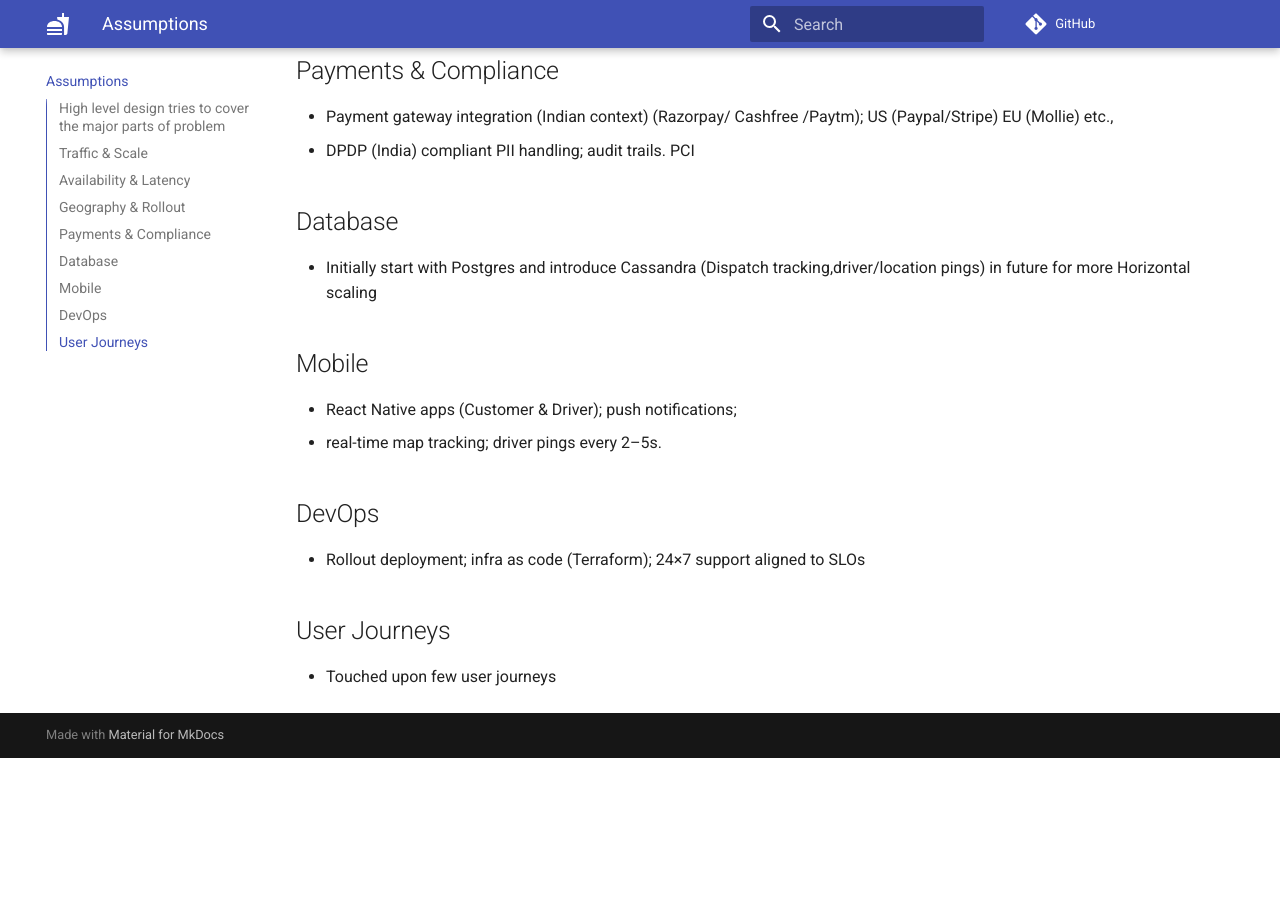
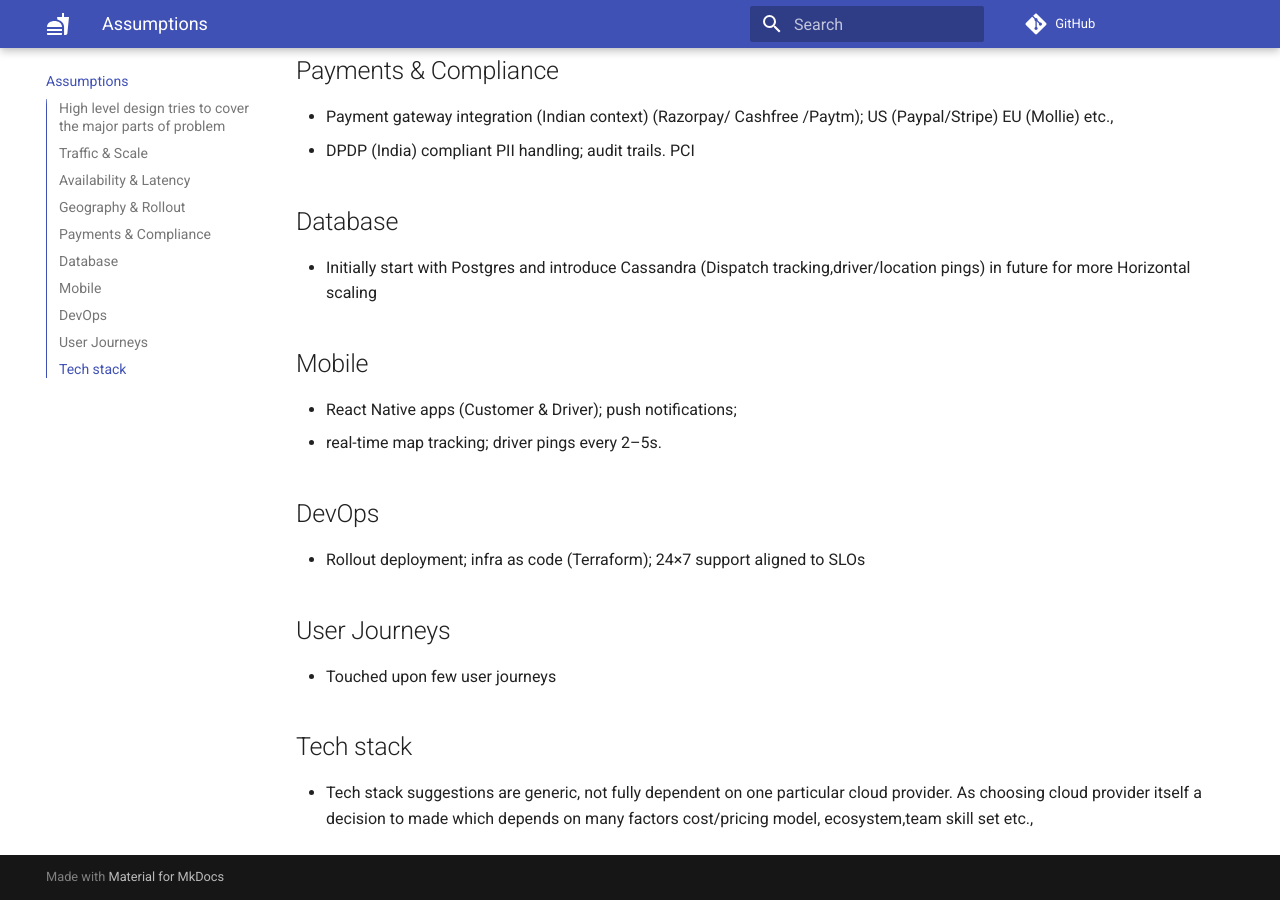
Before and after one commit to aumashankar/food-delivery-system, an MkDocs documentation site: the page built from docs/01-assumptions.md, in a window 1280 px wide and 900 px high, scrolled down 767 px. Built offline with MkDocs 1.6.1 and Material for MkDocs 9.7.7, drawn with Linux system fonts in a browser that asks for light colours; comment, search, counter and statistics services are not loaded; before the commit the page ends 1525 px from its top, so only the background shows below that.

Commit message:
Assumptions - update assumption for cloud provider & tech stack

```diff
--- a/docs/01-assumptions.md
+++ b/docs/01-assumptions.md
@@ -32,3 +32,6 @@
 
 ## User Journeys
 - Touched upon few user journeys
+
+## Tech stack
+- Tech stack suggestions are generic, not fully dependent on one particular cloud provider. As choosing cloud provider itself a decision to made which depends on many factors cost/pricing model, ecosystem,team skill set etc.,
```
